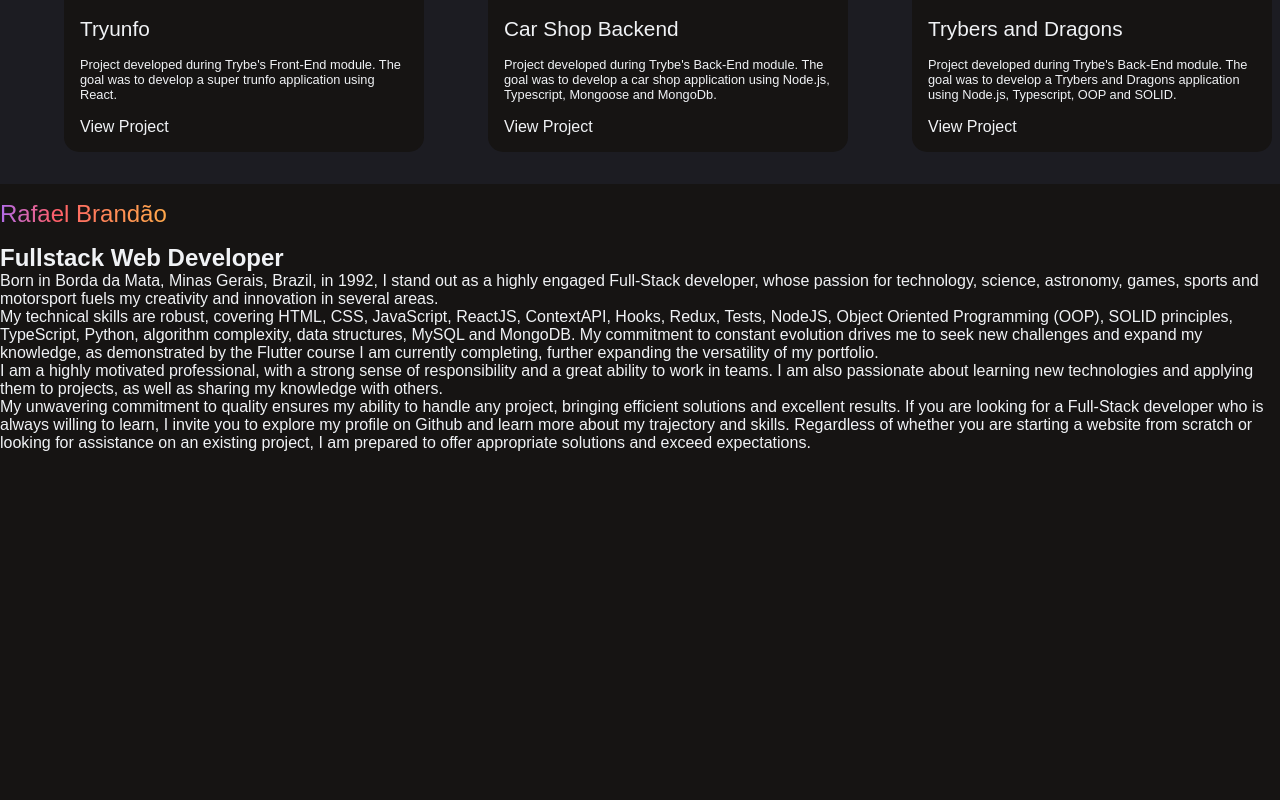
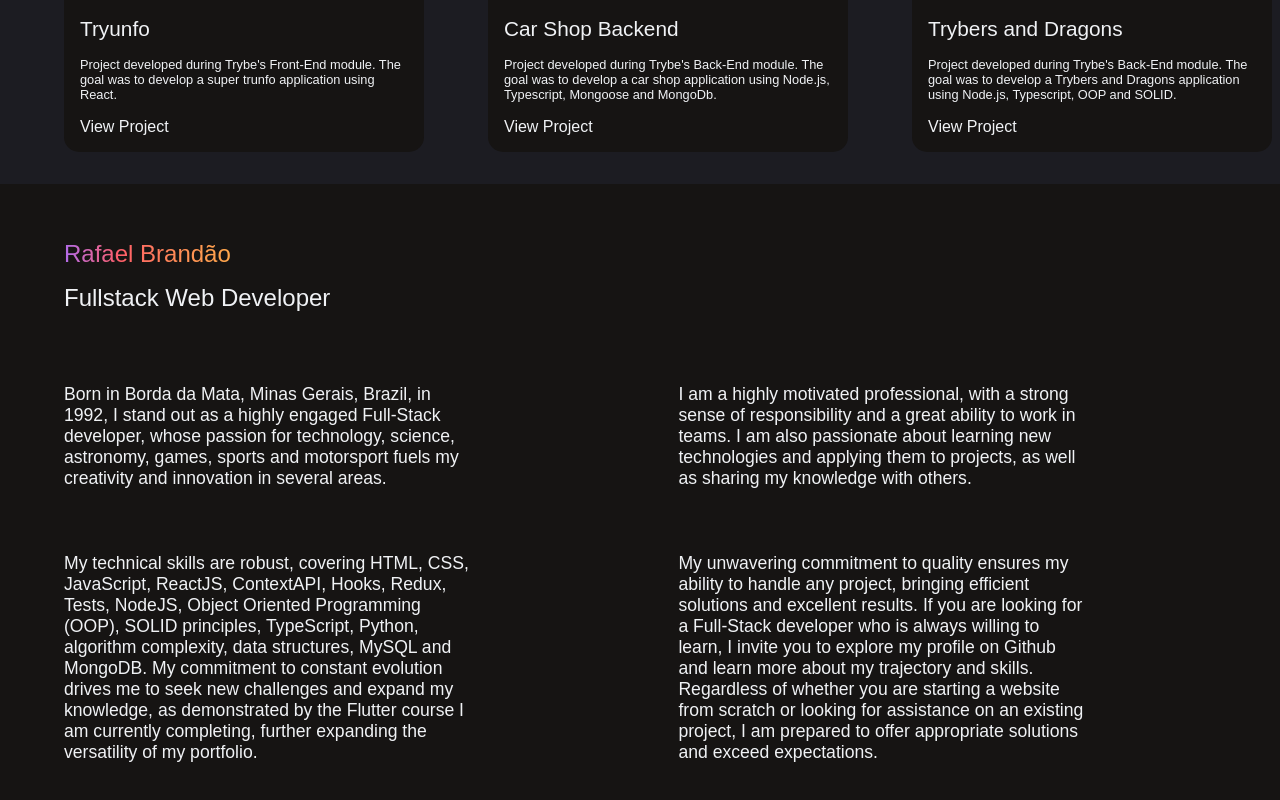
Before and after one commit to brandao-rafael/portifolio_ts, a Next.js app in the folder portifolio/: page / in a window 1280 px wide. Shown: the part 1723-2523 px from the top of the page. Before the commit the page ends 2175 px from the top, so only its background shows below. Built offline with nearby package versions, Linux system fonts and the light colour scheme; a web font is replaced by a local one.

Commit message:
style: for about page

```diff
--- a/portifolio/src/pages/About.tsx
+++ b/portifolio/src/pages/About.tsx
@@ -2,14 +2,14 @@ import React from "react";
 
 const About: React.FC = () => {
   return (
-    <div>
-      <div>
+    <div className="about-container">
+      <div className="about-header">
         <h3>
           <span>Rafael Brandão</span>
         </h3>
         <h2>Fullstack Web Developer</h2>
       </div>
-      <div>
+      <div className="about-content">
         <div>
           <p>
             Born in Borda da Mata, Minas Gerais, Brazil, in 1992, I stand out as
--- a/portifolio/src/styles/_layout.sass
+++ b/portifolio/src/styles/_layout.sass
@@ -103,3 +103,30 @@
     img
         border-radius: 10px 10px 0 0
         width: 100%
+
+.about-container
+    display: flex
+    flex-direction: column
+
+    .about-header
+        margin: 5vh 0 0 4rem
+
+        h2
+            font-size: 1.5rem
+            font-weight: 200
+            margin: 0 0 2rem 0
+
+
+    .about-content
+        display: flex
+        justify-content: space-between
+        margin: 5vh 0 0 4rem
+        width: 80%
+
+        div
+            width: 40%
+
+            p
+                font-weight: 400
+                font-size: 1.1rem
+                margin: 0 0 4rem 0
```
